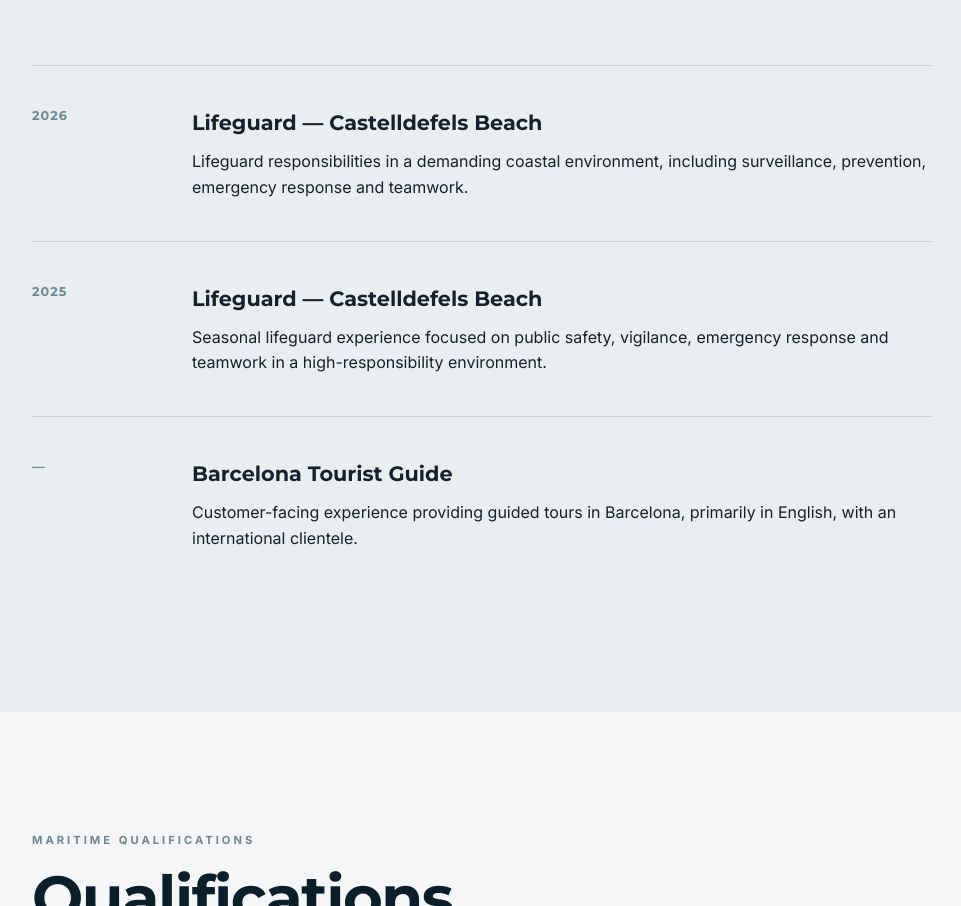
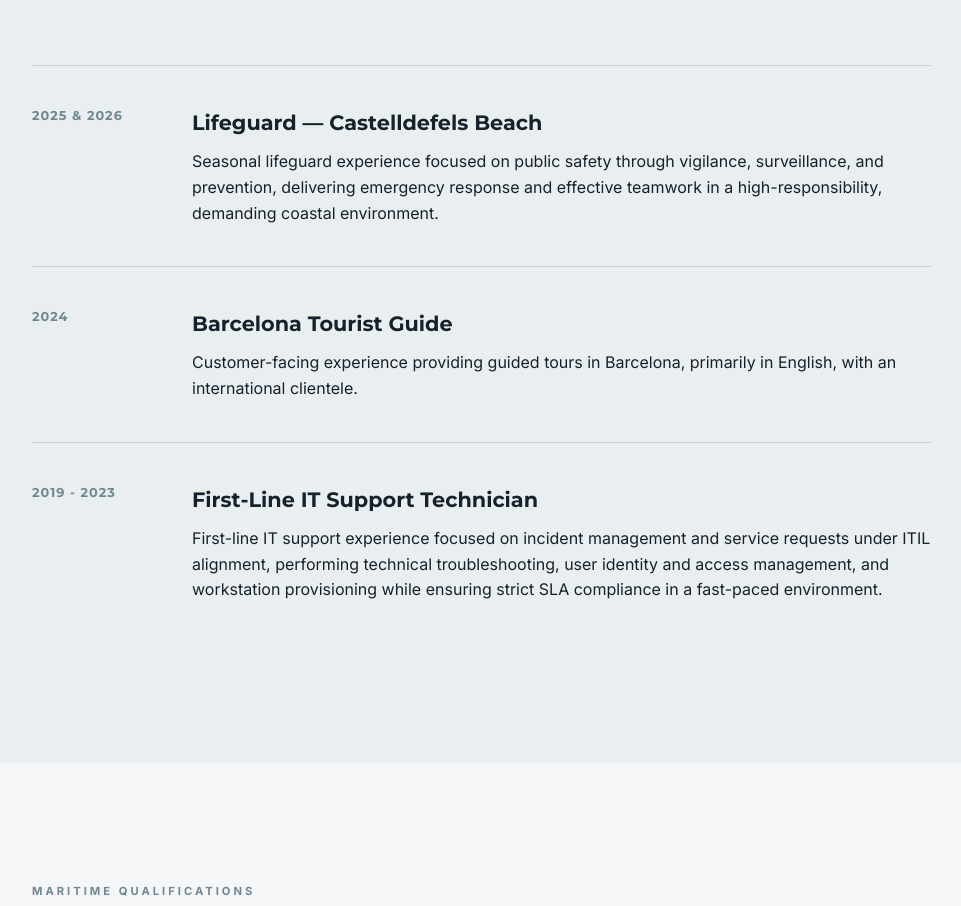
Before and after one commit to Mr-coliva/mr-coliva.github.io, a plain HTML site: page index.html in a window 1280 px wide. Shown: the part 1700-2606 px from the top of the page, without its empty margins (38-999 px from the left). Drawn offline with Linux system fonts and the light colour scheme.

Commit message:
Revise experience entries in index.html
Updated job experience details and dates in the resume.

```diff
--- a/index.html
+++ b/index.html
@@ -179,7 +179,7 @@
                 <article class="experience-item">
 
                     <span class="experience-date">
-                        2026
+                        2025 & 2026
                     </span>
 
                     <div>
@@ -189,9 +189,10 @@
                         </h3>
 
                         <p>
-                            Lifeguard responsibilities in a demanding coastal
-                            environment, including surveillance, prevention,
-                            emergency response and teamwork.
+                            Seasonal lifeguard experience focused on public safety
+                            through vigilance, surveillance, and prevention,
+                            delivering emergency response and effective teamwork
+                            in a high-responsibility, demanding coastal environment.
                         </p>
 
                     </div>
@@ -202,30 +203,7 @@
                 <article class="experience-item">
 
                     <span class="experience-date">
-                        2025
-                    </span>
-
-                    <div>
-
-                        <h3>
-                            Lifeguard — Castelldefels Beach
-                        </h3>
-
-                        <p>
-                            Seasonal lifeguard experience focused on public safety,
-                            vigilance, emergency response and teamwork in a
-                            high-responsibility environment.
-                        </p>
-
-                    </div>
-
-                </article>
-
-
-                <article class="experience-item">
-
-                    <span class="experience-date">
-                        —
+                        2024
                     </span>
 
                     <div>
@@ -238,6 +216,31 @@
                             Customer-facing experience providing guided tours in
                             Barcelona, primarily in English, with an international
                             clientele.
+                        </p>
+
+                    </div>
+
+                </article>
+
+
+                <article class="experience-item">
+
+                    <span class="experience-date">
+                        2019 - 2023
+                    </span>
+
+                    <div>
+
+                        <h3>
+                            First-Line IT Support Technician
+                        </h3>
+
+                        <p>
+                            First-line IT support experience focused on incident management
+                            and service requests under ITIL alignment, performing
+                            technical troubleshooting, user identity and access management,
+                            and workstation provisioning while ensuring
+                            strict SLA compliance in a fast-paced environment.
                         </p>
 
                     </div>
```
